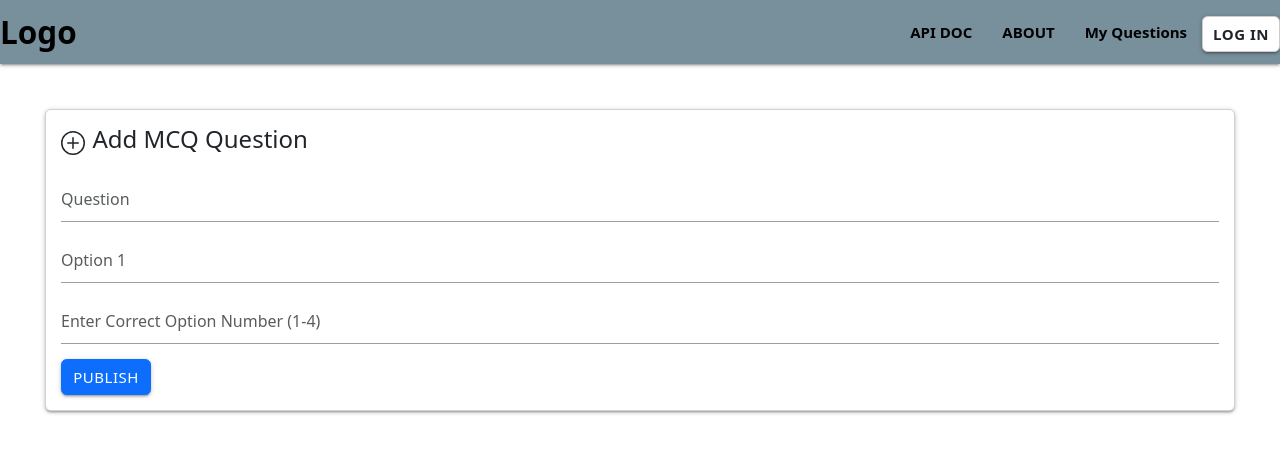
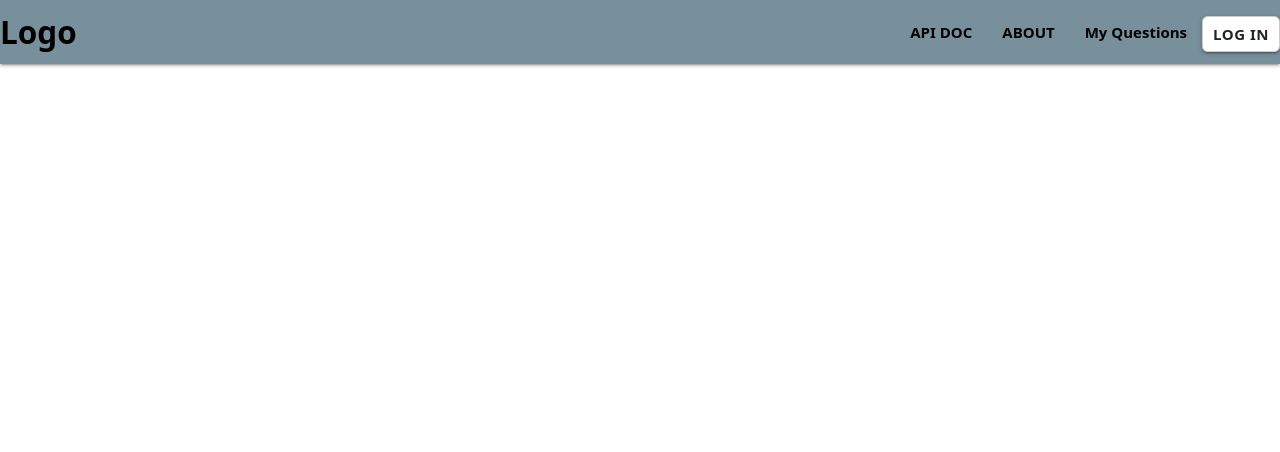
Before and after one commit to BhatNishanthGanesh/APIElite5, a React (Create React App) app: page / in a window 1280 px wide. Shown: the top 452 px of the page. Built offline with nearby package versions, Linux system fonts and the light colour scheme; no server answers.

Commit message:
removed Inputfield component from Home.js

```diff
--- a/src/pages/Home.js
+++ b/src/pages/Home.js
@@ -2,7 +2,6 @@ import React from 'react'
 import Navbar from '../components/Navbar'
 import Footer from '../components/footer'
 import Questions from './Questions'
-import Input from '../components/Inputfield'
 import "bootstrap/dist/css/bootstrap.min.css"
 
 function Home() {
@@ -10,9 +9,6 @@ function Home() {
     <div>
       <div>
         <Navbar/>
-      </div>
-      <div>
-        <Input/>
       </div>
       <div>
         {/* Body of the page  */}
```
